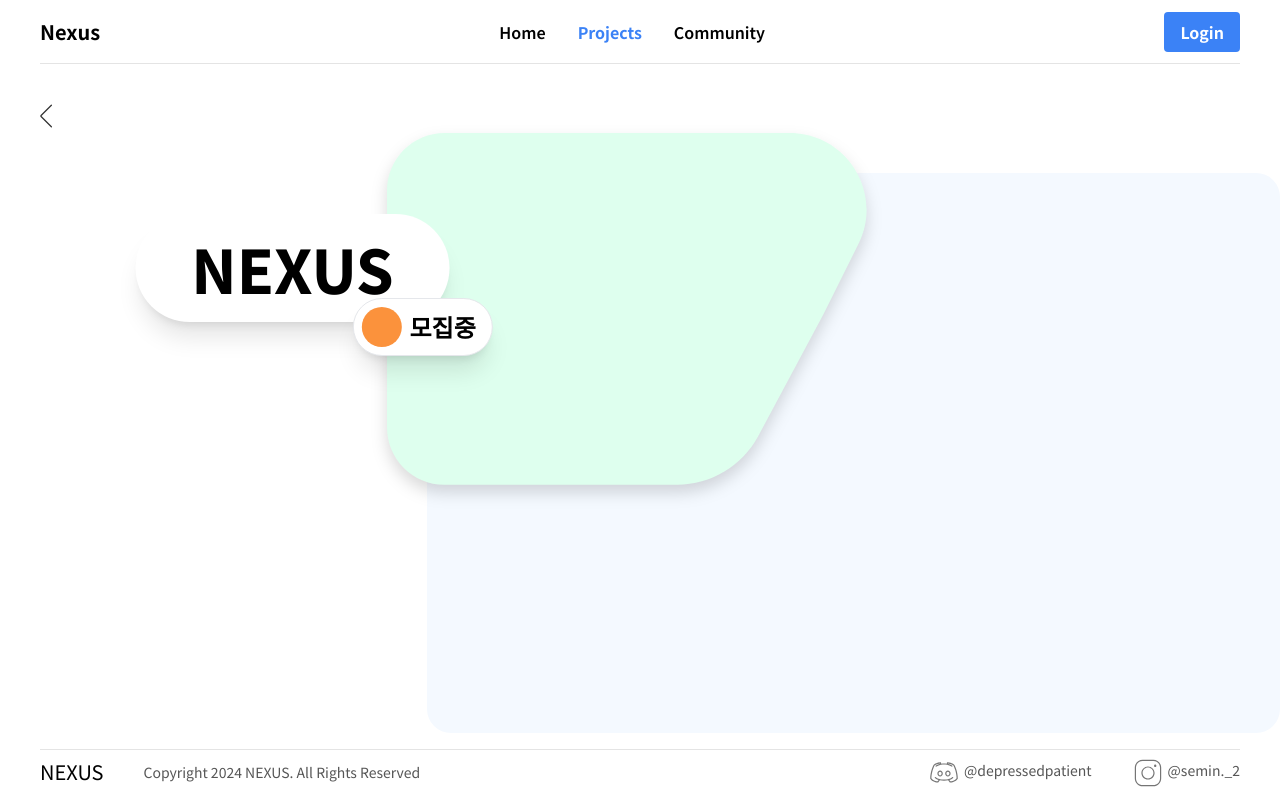
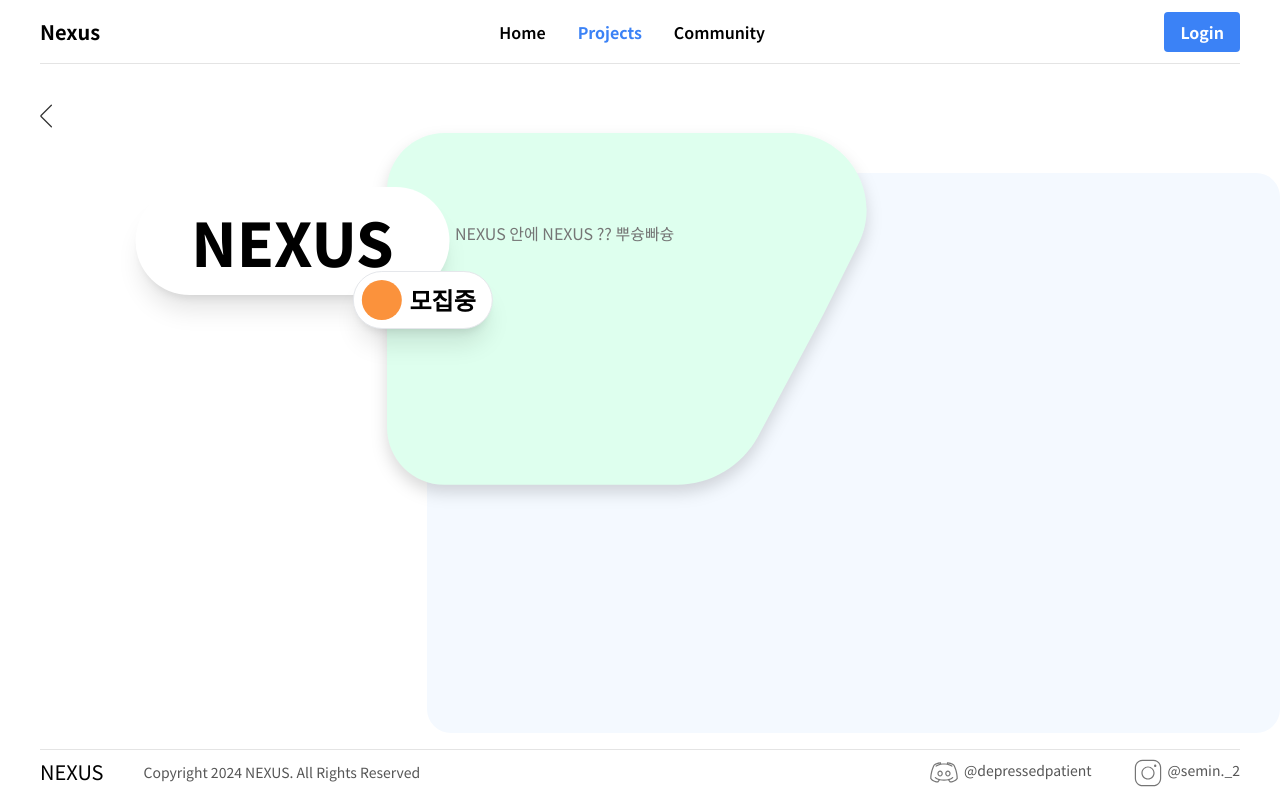
Before and after one commit to wwwcomcomcomcom/nexus-fe, a React (Vite) app: page /project/1 in a window 1280 px wide. Built offline with nearby package versions, Linux system fonts and the light colour scheme.

Commit message:
add 뿌슝빠슝, adjust project name and project status locaition

```diff
--- a/src/page/ProjectPage.tsx
+++ b/src/page/ProjectPage.tsx
@@ -24,7 +24,10 @@ function ProjectPage(/*props: DivProps*/) {
         <div className="md:w-2/3 w-full h-full bg-[#F4F9FF] rounded-3xl relative">
           <div className="absolute w-full h-fit flex justify-start items-start -translate-x-10 -translate-y-10 max-md:translate-x-0">
             <ProjectGreenTopBox className="w-2/3 max-w-[30rem] h-fit max-md:w-1/2" />
-            <div className="absolute bg-white rounded-full text-6xl font-extrabold py-6 px-14 translate-y-3/4 -translate-x-[80%] shadow-xl">
+            <div className="absolute text-[#757575] top-[25%] left-[8%]">
+              NEXUS 안에 NEXUS ?? 뿌슝빠슝
+            </div>
+            <div className="absolute bg-white rounded-full text-6xl font-extrabold py-6 px-14 translate-y-1/2 -translate-x-[80%] shadow-xl">
               NEXUS
               <div className="absolute bg-white shadow-xl flex items-center gap-2 rounded-full p-2 pr-4 border border-gray-200 translate-x-[115%]">
                 <div className="w-10 h-10 rounded-full bg-orange-400"></div>
```
